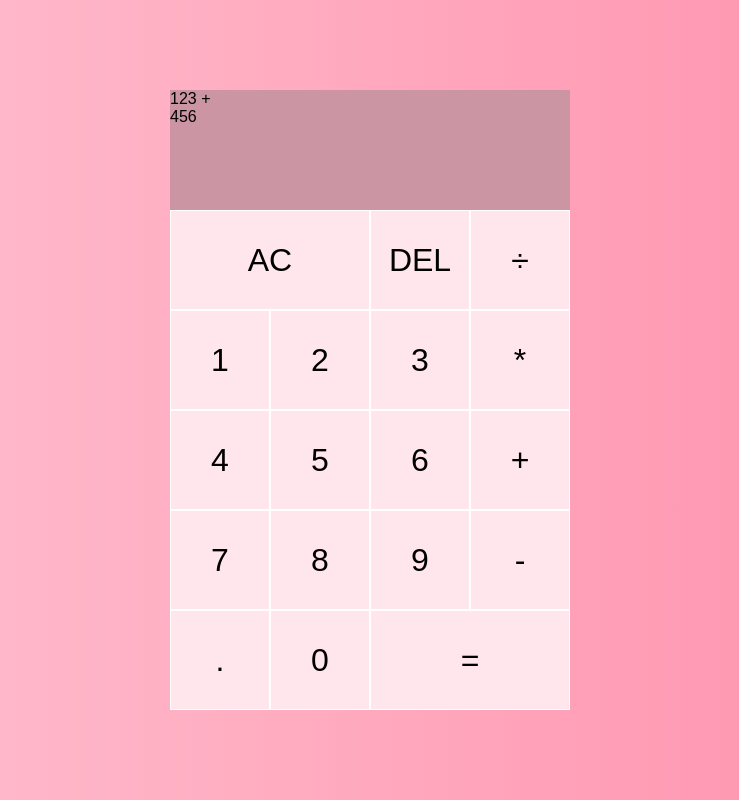
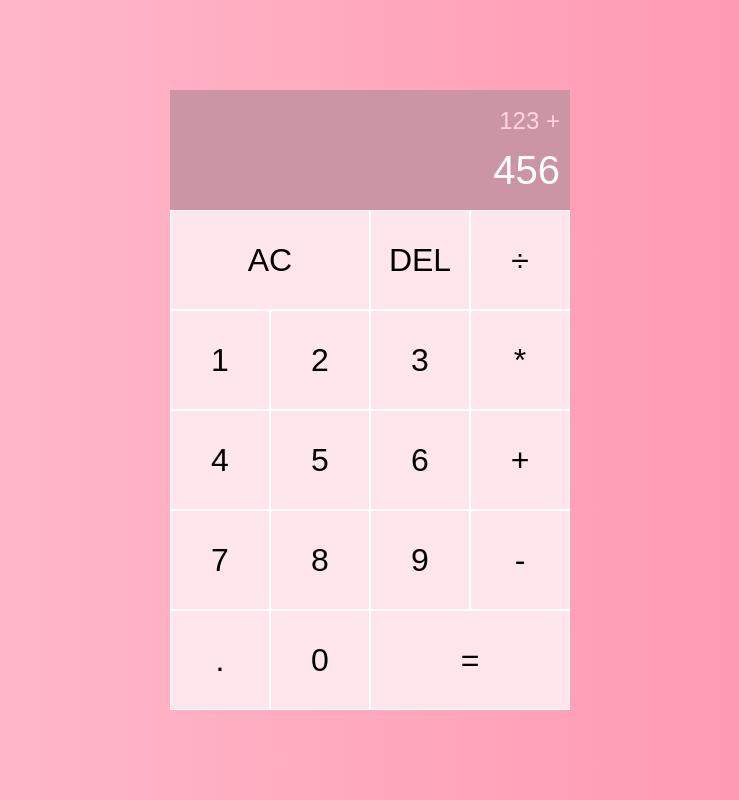
Before and after one commit to FutureWebDevZP/js-calculator, a plain HTML site: page index.html in a window 1280 px wide. Shown: the whole page, without its empty margins (270-1009 px from the left). Drawn offline with Linux system fonts and the light colour scheme.

Commit message:
shell complete

```diff
--- a/src/styles.css
+++ b/src/styles.css
@@ -41,4 +41,21 @@ body {
 .output {
     grid-column: 1 / -1;
     background-color: #cc95a4;
+    display: flex;
+    align-items: flex-end;
+    justify-content: space-around;
+    flex-direction: column;
+    padding: 10px;
+    word-wrap: break-word;
+    word-break: break-all;
 }
+
+.output .previous-operand {
+    color: #ffd6e1;
+    font-size: 1.5rem;
+}
+
+.output .current-operand {
+    color: white;
+    font-size: 2.5rem;
+}
```
